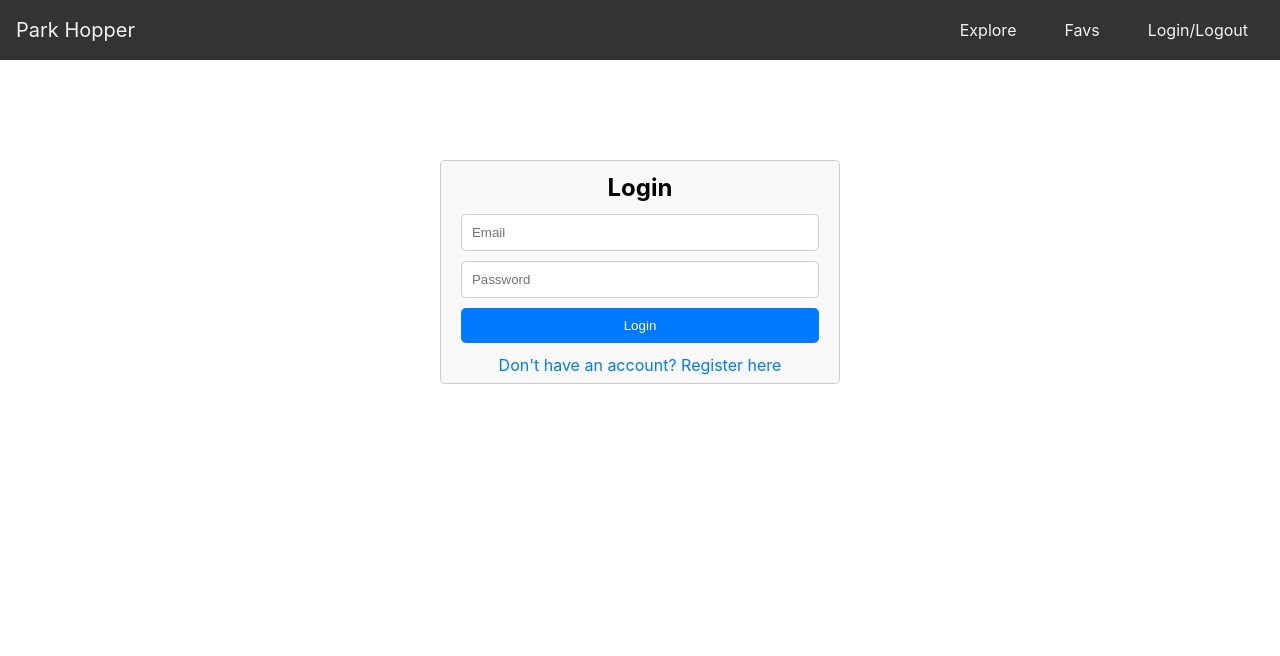
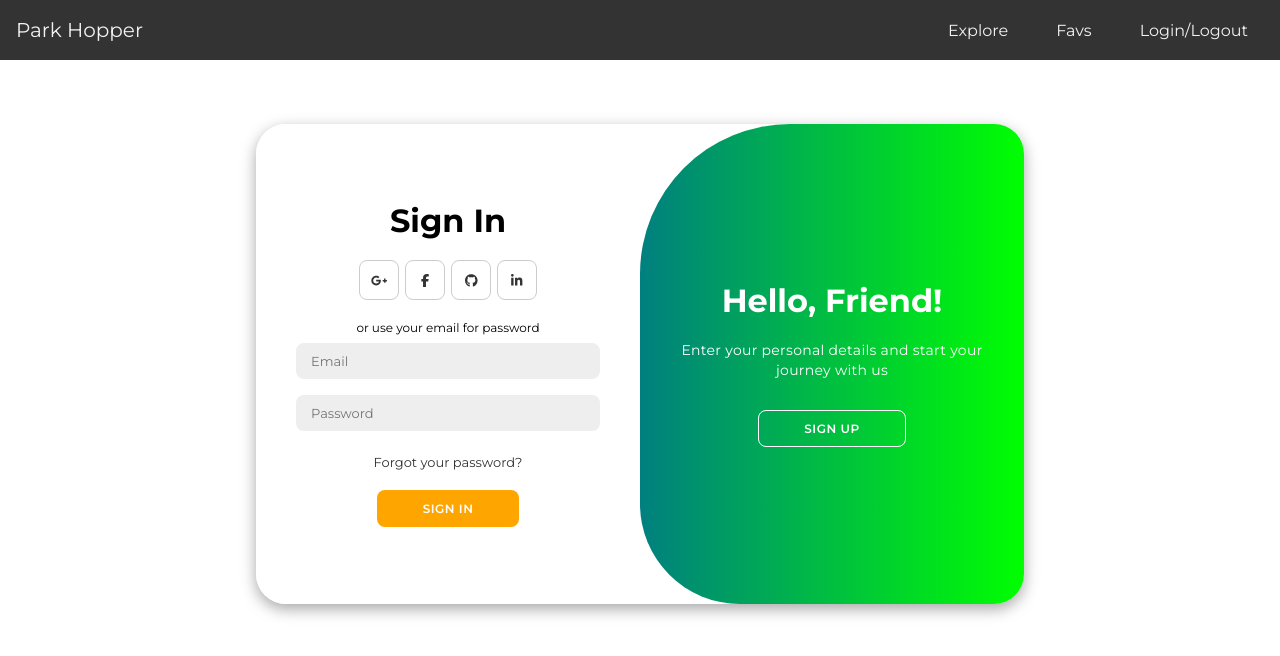
Before and after one commit to DiegoRojo99/park-hopper-frontend, a React (Create React App) app: page /login in a window 1280 px wide. Shown: the top 656 px of the page. Built offline with nearby package versions, Linux system fonts and the light colour scheme; no server answers.

Commit message:
Added new login and register form

```diff
--- a/src/components/login/LoginRegister.css
+++ b/src/components/login/LoginRegister.css
@@ -1,71 +1,206 @@
+@import url('https://fonts.googleapis.com/css2?family=Montserrat:wght@300;400;500;600;700&display=swap');
+
 .login-page{
   height: 100%;
-  margin: 100px auto;
+  margin: 64px auto;
 }
 
-.login-register-container {
-  max-width: 400px;
-  /* padding: 20px; */
-  margin: 0 auto;
-  border: 1px solid #ccc;
-  border-radius: 5px;
-  background-color: #f9f9f9;
+*{
+  margin: 0;
+  padding: 0;
+  box-sizing: border-box;
+  font-family: 'Montserrat', sans-serif;
 }
 
-.login-register-container form{
-  margin: 0 5%;
+.login-container{
+  background-color: #fff;
+  border-radius: 30px;
+  box-shadow: 0 5px 15px rgba(0, 0, 0, 0.35);
+  position: relative;
+  overflow: hidden;
+  width: 768px;
+  margin: 0 calc(50% - 384px);
+  max-width: 100%;
+  min-height: 480px;
 }
 
-
-.login-register-container h2 {
-  text-align: center;
-  padding: 12px 0 4px;
+.login-container p{
+  font-size: 14px;
+  line-height: 20px;
+  letter-spacing: 0.3px;
+  margin: 20px 0;
 }
 
-form {
-  display: flex;
-  flex-direction: column;
-  padding: 8px 0;
+.login-container span{
+  font-size: 12px;
 }
 
-input {
-  margin-bottom: 10px;
-  padding: 10px;
-  border: 1px solid #ccc;
-  border-radius: 5px;
+.login-container a{
+  color: #333;
+  font-size: 13px;
+  text-decoration: none;
+  margin: 15px 0 10px;
 }
 
-button {
-  padding: 10px;
-  border: none;
-  border-radius: 5px;
-  background-color: #007bff;
+.login-container button{
+  background-color: orange;
   color: #fff;
+  font-size: 12px;
+  padding: 10px 45px;
+  border: 1px solid transparent;
+  border-radius: 8px;
+  font-weight: 600;
+  letter-spacing: 0.5px;
+  text-transform: uppercase;
+  margin-top: 10px;
   cursor: pointer;
 }
 
-button:hover {
-  background-color: #0056b3;
+.login-container button.hidden{
+  background-color: transparent;
+  border-color: #fff;
 }
 
-.login-register-container p {
-  text-align: center;
-  padding: 4px 0 8px;
-  cursor: pointer;
-  color: #007bff;
+.login-container form{
+  background-color: #fff;
+  display: flex;
+  align-items: center;
+  justify-content: center;
+  flex-direction: column;
+  padding: 0 40px;
+  height: 100%;
 }
 
-.login-register-container p:hover {
-  text-decoration: underline;
+.login-container input{
+  background-color: #eee;
+  border: none;
+  margin: 8px 0;
+  padding: 10px 15px;
+  font-size: 13px;
+  border-radius: 8px;
+  width: 100%;
+  outline: none;
 }
 
-@media screen and (max-width: 440px ){
-  .login-register-container {
-    max-width: 400px;
-    /* padding: 20px; */
-    margin: 0 5%;
-    border: 1px solid #ccc;
-    border-radius: 5px;
-    background-color: #f9f9f9;
+.form-container{
+  position: absolute;
+  top: 0;
+  height: 100%;
+  transition: all 0.6s ease-in-out;
+}
+
+.sign-in{
+  left: 0;
+  width: 50%;
+  z-index: 2;
+}
+
+.login-container.active .sign-in{
+  transform: translateX(100%);
+}
+
+.sign-up{
+  left: 0;
+  width: 50%;
+  opacity: 0;
+  z-index: 1;
+}
+
+.login-container.active .sign-up{
+  transform: translateX(100%);
+  opacity: 1;
+  z-index: 5;
+  animation: move 0.6s;
+}
+
+@keyframes move{
+  0%, 49.99%{
+    opacity: 0;
+    z-index: 1;
+  }
+  50%, 100%{
+    opacity: 1;
+    z-index: 5;
   }
 }
+
+.social-icons{
+  margin: 20px 0;
+}
+
+.social-icons a{
+  border: 1px solid #ccc;
+  border-radius: 20%;
+  display: inline-flex;
+  justify-content: center;
+  align-items: center;
+  margin: 0 3px;
+  width: 40px;
+  height: 40px;
+}
+
+.toggle-container{
+  position: absolute;
+  top: 0;
+  left: 50%;
+  width: 50%;
+  height: 100%;
+  overflow: hidden;
+  transition: all 0.6s ease-in-out;
+  border-radius: 150px 0 0 100px;
+  z-index: 1000;
+}
+
+.login-container.active .toggle-container{
+  transform: translateX(-100%);
+  border-radius: 0 150px 100px 0;
+}
+
+.toggle{
+  background-color: #0f0;
+  height: 100%;
+  background: linear-gradient(to right, #00f, #0f0);
+  color: #fff;
+  position: relative;
+  left: -100%;
+  height: 100%;
+  width: 200%;
+  transform: translateX(0);
+  transition: all 0.6s ease-in-out;
+}
+
+.login-container.active .toggle{
+  transform: translateX(50%);
+}
+
+.toggle-panel{
+  position: absolute;
+  width: 50%;
+  height: 100%;
+  display: flex;
+  align-items: center;
+  justify-content: center;
+  flex-direction: column;
+  padding: 0 30px;
+  text-align: center;
+  top: 0;
+  transform: translateX(0);
+  transition: all 0.6s ease-in-out;
+}
+
+.toggle-left{
+  transform: translateX(-200%);
+}
+
+.login-container.active .toggle-left{
+  transform: translateX(0);
+}
+
+.toggle-right{
+  right: 0;
+  transform: translateX(0);
+}
+
+.login-container.active .toggle-right{
+  transform: translateX(200%);
+}
--- a/src/components/login/LoginRegister.jsx
+++ b/src/components/login/LoginRegister.jsx
@@ -3,6 +3,8 @@
 import { signInWithEmailAndPassword, createUserWithEmailAndPassword } from '@firebase/auth';
 import { auth } from '../../Firebase';
 import { useNavigate } from 'react-router-dom';
+import { FontAwesomeIcon } from '@fortawesome/react-fontawesome';
+import { faGooglePlusG, faFacebookF, faGithub, faLinkedinIn } from '@fortawesome/free-brands-svg-icons'
 
 const LoginRegister = () => {
   const [username, setUsername] = useState('');
@@ -12,7 +14,7 @@
   const apiUrl = process.env.REACT_APP_API_URL;
   const navigate = useNavigate();
 
-  async function login(email, password){
+  async function login(email, password) {
     try {
       await signInWithEmailAndPassword(auth, email, password);
       navigate('/');
@@ -23,56 +25,68 @@
     }
   }
 
-  async function register(email, password){
-    await createUserWithEmailAndPassword(auth, email, password)
-      .then(async (userCredential) => {
+  async function register(email, password) {
+    try {
+      const userCredential = await createUserWithEmailAndPassword(auth, email, password);
       const user = userCredential.user;
+
       const response = await fetch(`${apiUrl}/createUser`, {
         method: 'POST',
         headers: {
-            'Content-Type': 'application/json'
+          'Content-Type': 'application/json',
         },
-          body: JSON.stringify({ username, email, uid: user.uid })
+        body: JSON.stringify({ username, email, uid: user.uid }),
       });
+
       if (!response.ok) {
         throw new Error('Failed to add user to database');
-        }
-        else{
+      } else {
         login(email, password);
       }
-      })
-      .catch((error) => {
+    } catch (error) {
       const errorCode = error.code;
       const errorMessage = error.message;
-        console.error('Error logging in:', errorCode, errorMessage);
-      });
+      console.error('Error registering:', errorCode, errorMessage);
+    }
   }
 
   const handleSubmit = (e) => {
     e.preventDefault();
-
-    if(isLogin){
+    if (isLogin) {
       login(email, password);
-    }
-    else{
+    } else {
       register(email, password);
     }
   };
 
   return (
     <div className='login-page'>
-      <div className="login-register-container">
-        <h2>{isLogin ? 'Login' : 'Register'}</h2>
+    <div className={`login-container ${!isLogin ? 'active' : ''}`} id="container">
+      <div className="form-container sign-up">
         <form onSubmit={handleSubmit}>
-          { !isLogin &&
+          <h1>Create Account</h1>
+          <div className="social-icons">
+            <a href="#" className="icon">
+              <FontAwesomeIcon icon={faGooglePlusG} />
+            </a>
+            <a href="#" className="icon">
+              <FontAwesomeIcon icon={faFacebookF} />
+            </a>
+            <a href="#" className="icon">
+              <FontAwesomeIcon icon={faGithub} />
+            </a>
+            <a href="#" className="icon">
+              <FontAwesomeIcon icon={faLinkedinIn} />
+            </a>
+          </div>
+          <span>or use your email for registration</span>
           <input
             type="text"
-              placeholder="Username"
+            placeholder="Name"
             value={username}
             onChange={(e) => setUsername(e.target.value)}
-              required
+            required={!isLogin}
           />
-          }
           <input
             type="email"
             placeholder="Email"
@@ -87,11 +101,61 @@
             onChange={(e) => setPassword(e.target.value)}
             required
           />
-          <button type="submit">{isLogin ? 'Login' : 'Register'}</button>
+          <button type="submit">{isLogin ? 'Sign Up' : 'Sign In'}</button>
         </form>
-        <p onClick={() => setIsLogin(!isLogin)}>
-          {isLogin ? 'Don\'t have an account? Register here' : 'Already have an account? Login here'}
-        </p>
+      </div>
+
+      <div className="form-container sign-in">
+        <form onSubmit={handleSubmit}>
+          <h1>Sign In</h1>
+          <div className="social-icons">
+            <a href="#" className="icon">
+              <FontAwesomeIcon icon={faGooglePlusG} />
+            </a>
+            <a href="#" className="icon">
+              <FontAwesomeIcon icon={faFacebookF} />
+            </a>
+            <a href="#" className="icon">
+              <FontAwesomeIcon icon={faGithub} />
+            </a>
+            <a href="#" className="icon">
+              <FontAwesomeIcon icon={faLinkedinIn} />
+            </a>
+          </div>
+          <span>or use your email for password</span>
+          <input
+            type="email"
+            placeholder="Email"
+            value={email}
+            onChange={(e) => setEmail(e.target.value)}
+            required
+          />
+          <input
+            type="password"
+            placeholder="Password"
+            value={password}
+            onChange={(e) => setPassword(e.target.value)}
+            required
+          />
+          <a href="#">Forgot your password?</a>
+          <button type="submit">Sign In</button>
+        </form>
+      </div>
+
+      <div className="toggle-container">
+        <div className="toggle">
+          <div className="toggle-panel toggle-left">
+            <h1>Welcome Back!</h1>
+            <p>To keep connected with us please login with your personal info</p>
+            <button className="hidden" id="login" onClick={() => setIsLogin(true)}>Sign In</button>
+          </div>
+          <div className="toggle-panel toggle-right">
+            <h1>Hello, Friend!</h1>
+            <p>Enter your personal details and start your journey with us</p>
+            <button className="hidden" id="register" onClick={() => setIsLogin(false)}>Sign Up</button>
+          </div>
+        </div>
+      </div>
     </div>
     </div>
   );
```
Lines whose indentation alone changed are shown as unchanged.
